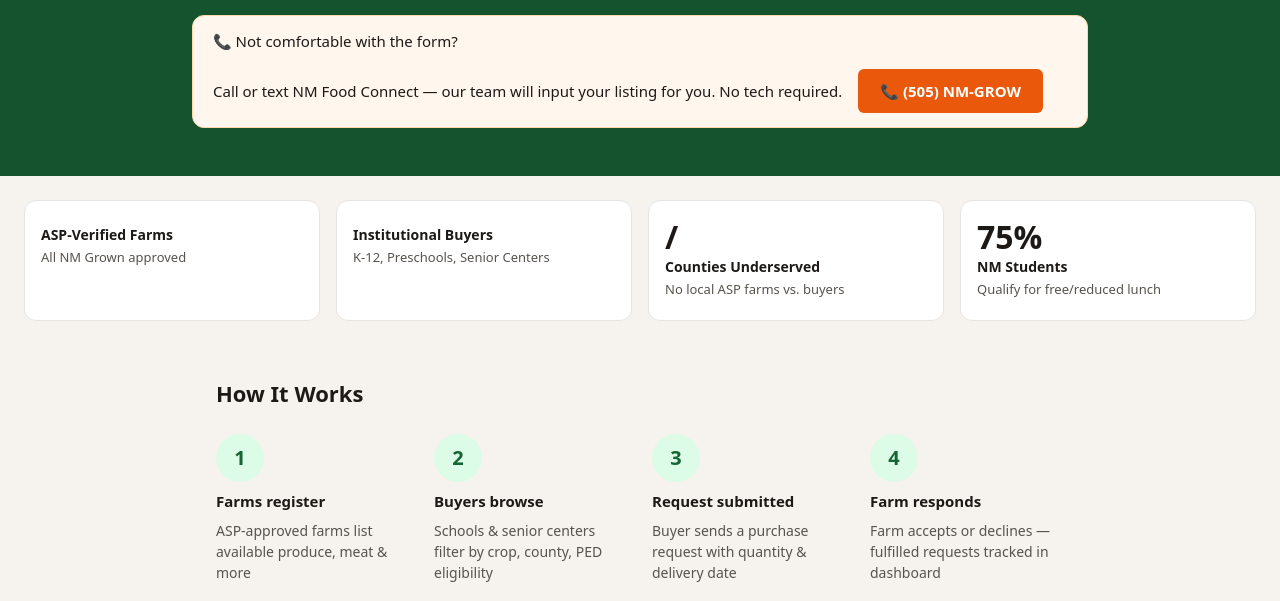
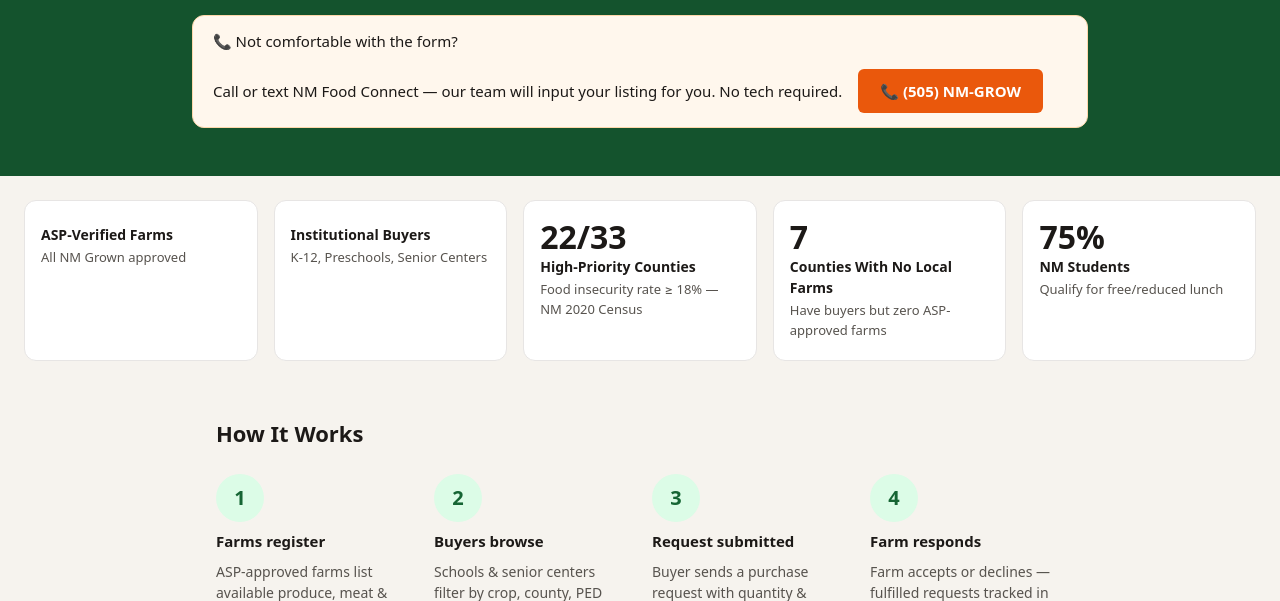
Before and after one commit to tetrahemihexahedron/TeamChile, a Django app: template chile/templates/landing.html in a window 1280 px wide. Shown: the part 391-992 px from the top of the page. Run offline with Django 5.2, Linux system fonts and the light colour scheme; the template is opened without the code that fills it, so the values that code supplies are empty.

Commit message:
feat: build all 7 NM Food Connect Django screens - demo ready April 19 2026

```diff
--- a/chile/templates/landing.html
+++ b/chile/templates/landing.html
@@ -33,9 +33,14 @@
     <small>K-12, Preschools, Senior Centers</small>
   </div>
   <div class="stat-card">
-    <strong>{{ underserved_counties }}/{{ total_counties }}</strong>
-    <span>Counties Underserved</span>
-    <small>No local ASP farms vs. buyers</small>
+    <strong>22/33</strong>
+    <span>High-Priority Counties</span>
+    <small>Food insecurity rate &ge; 18% &mdash; NM 2020 Census</small>
+  </div>
+  <div class="stat-card">
+    <strong>7</strong>
+    <span>Counties With No Local Farms</span>
+    <small>Have buyers but zero ASP-approved farms</small>
   </div>
   <div class="stat-card">
     <strong>75%</strong>
```
